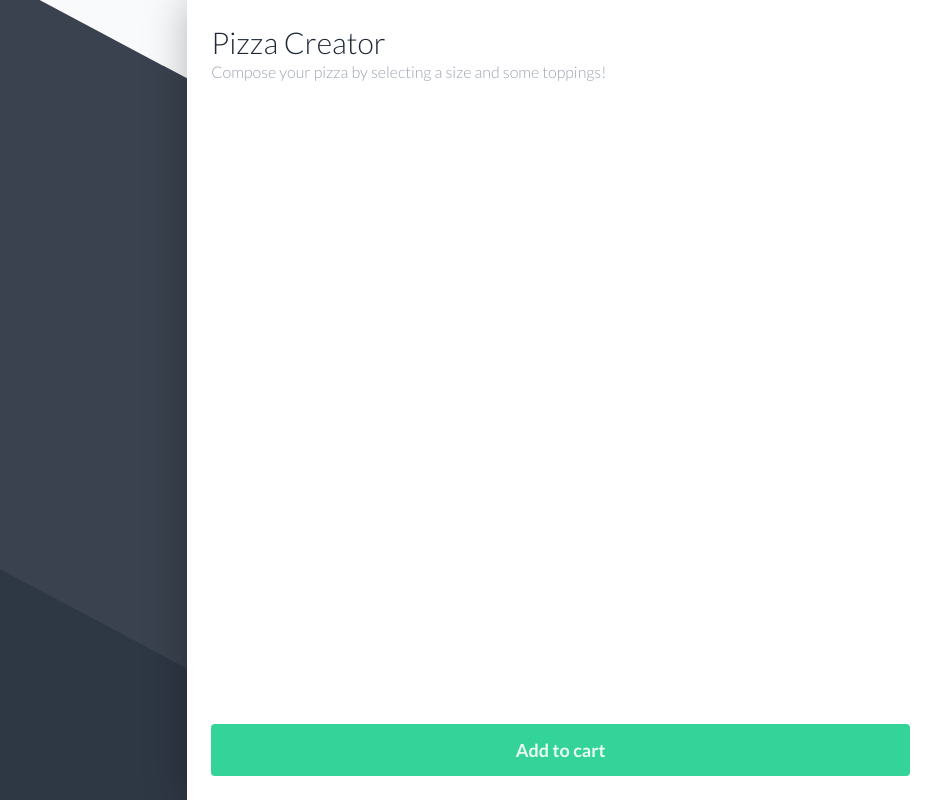
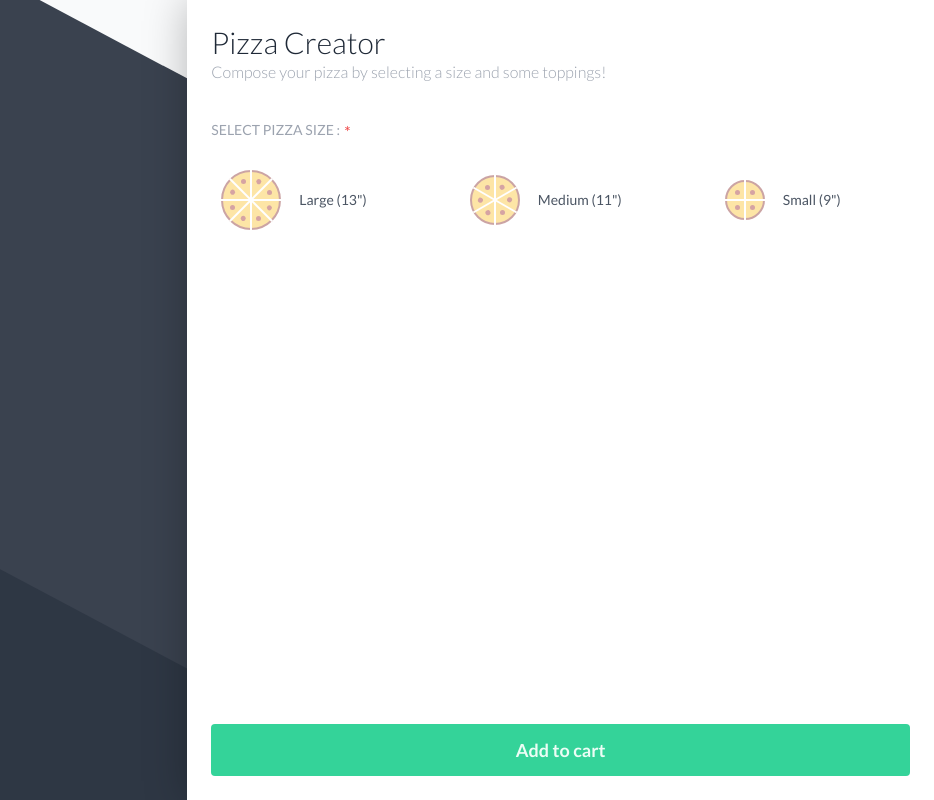
Before and after one commit to tplessis/pizza-creator-react, a React (Create React App) app: page / in a window 1280 px wide. Shown: the whole page, without its empty margins (346-1280 px from the left). Built offline with nearby package versions, Linux system fonts and the light colour scheme; what @tailwindcss/typography would draw is missing.

Commit message:
feat(pizza-form): add pizza size input to pizza form using react hooks form

```diff
--- a/package.json
+++ b/package.json
@@ -18,6 +18,7 @@
     "react-dom": "^17.0.2",
     "react-error-boundary": "^3.1.4",
     "react-helmet-async": "^1.2.2",
+    "react-hook-form": "^7.27.1",
     "react-query": "^3.34.14",
     "react-redux": "^7.2.6",
     "react-router-dom": "^6.2.1",
--- a/src/components/Elements/PizzaIcon/PizzaIcon.tsx
+++ b/src/components/Elements/PizzaIcon/PizzaIcon.tsx
@@ -20,7 +20,7 @@ export const PizzaIcon = ({ size, active = false, darkMode = false }: PizzaIconP
     >
       <div
         className={clsx(
-          'pizza m-1 relative rounded-full bg-yellow-400 border-2 border-red-900',
+          'pizza-icon m-1 relative rounded-full bg-yellow-400 border-2 border-red-900',
           size?.label,
           { 'opacity-70': darkMode, 'opacity-40': !darkMode }
         )}
--- a/src/components/Elements/PizzaIcon/pizza-icon.scss
+++ b/src/components/Elements/PizzaIcon/pizza-icon.scss
@@ -1,4 +1,4 @@
-.pizza {
+.pizza-icon {
   min-height: 60px;
   min-width: 60px;
 
--- a/src/features/configurator/api/getPizzaSizes.ts
+++ b/src/features/configurator/api/getPizzaSizes.ts
@@ -3,8 +3,9 @@ import { useQuery } from 'react-query';
 
 import { PizzaSize } from '@/types/pizza';
 
-export const getPizzaSizes = (): Promise<PizzaSize[]> => {
-  return axios.get(`/datas/sizes.json`);
+export const getPizzaSizes = async (): Promise<PizzaSize[]> => {
+  const response = await axios.get(`/datas/sizes.json`);
+  return response.data;
 };
 
 export const usePizzaSizes = () => {
--- a/src/features/configurator/components/Form.tsx
+++ b/src/features/configurator/components/Form.tsx
@@ -1,19 +1,36 @@
+import { FormProvider, SubmitHandler, useForm } from 'react-hook-form';
+
 import { Button } from '@/components/Elements';
+import { PizzaSize } from '@/types/pizza';
+
+import { Size } from '../components/Size';
+
+type Inputs = {
+  size?: PizzaSize;
+};
 
 export const Form = () => {
+  const methods = useForm();
+  const onSubmit: SubmitHandler<Inputs> = (data) => console.log(data);
+
   return (
-    <form className="flex flex-col md:h-full p-6">
+    <FormProvider {...methods}>
+      <form className="flex flex-col md:h-full p-6" onSubmit={methods.handleSubmit(onSubmit)}>
         <div className="flex flex-col flex-grow justify-between h-full">
           <div className="flex flex-col h-full">
             <h1 className="text-3xl 2xl:text-4xl font-light text-gray-800">Pizza Creator</h1>
             <span className="text-base 2xl:text-lg text-gray-400 font-thin pb-8">
               Compose your pizza by selecting a size and some toppings!
             </span>
+            <div>
+              <Size />
+            </div>
           </div>
           <Button size="lg" type="submit">
             Add to cart
           </Button>
         </div>
       </form>
+    </FormProvider>
   );
 };
--- /dev/null
+++ b/src/features/configurator/components/Size.tsx
@@ -0,0 +1,55 @@
+import clsx from 'clsx';
+import { useFormContext } from 'react-hook-form';
+
+import { PizzaIcon } from '@/components/Elements/PizzaIcon/PizzaIcon';
+
+import { usePizzaSizes } from '../api/getPizzaSizes';
+
+export const Size = () => {
+  const {
+    register,
+    watch,
+    formState: { errors },
+  } = useFormContext();
+  const sizesQuery = usePizzaSizes();
+  const watchSize = watch('size', false);
+
+  return (
+    <>
+      <div className="flex items-center pb-4">
+        <h2 className="text-gray-400 text-sm font-medium uppercase">Select pizza size :</h2>
+        <span className="text-red-500 pl-1 pt-1">*</span>
+        {errors.size?.type === 'required' && (
+          <span className="text-red-500 text-xs font-normal pt-1 pl-2">Field is required</span>
+        )}
+      </div>
+      <div className="flex flex-wrap md:flex-nowrap md:justify-between md:space-x-6">
+        {sizesQuery?.data?.map((size, index: number) => (
+          <label
+            className="group flex md:flex-row flex-col flex-grow items-center cursor-pointer"
+            key={index}
+          >
+            <input
+              type="radio"
+              className="hidden w-0 h-0"
+              value={size.label}
+              {...register('size', { required: true })}
+            />
+            <PizzaIcon size={size} active={watchSize === size.label} />
+            <span
+              className={clsx(
+                'block 2xl:text-base text-sm ml-2',
+                watchSize === size.label
+                  ? 'text-green-500 font-semibold'
+                  : 'font-normal text-gray-600'
+              )}
+            >
+              <span className="block md:inline-block capitalize">{size.label}</span>
+              <span> ({size.value}&quot;)</span>
+            </span>
+          </label>
+        ))}
+      </div>
+    </>
+  );
+};
```
Also changed, not shown: 1 other file (tests, documents, lock files or other folders). Lines whose indentation alone changed are shown as unchanged.
